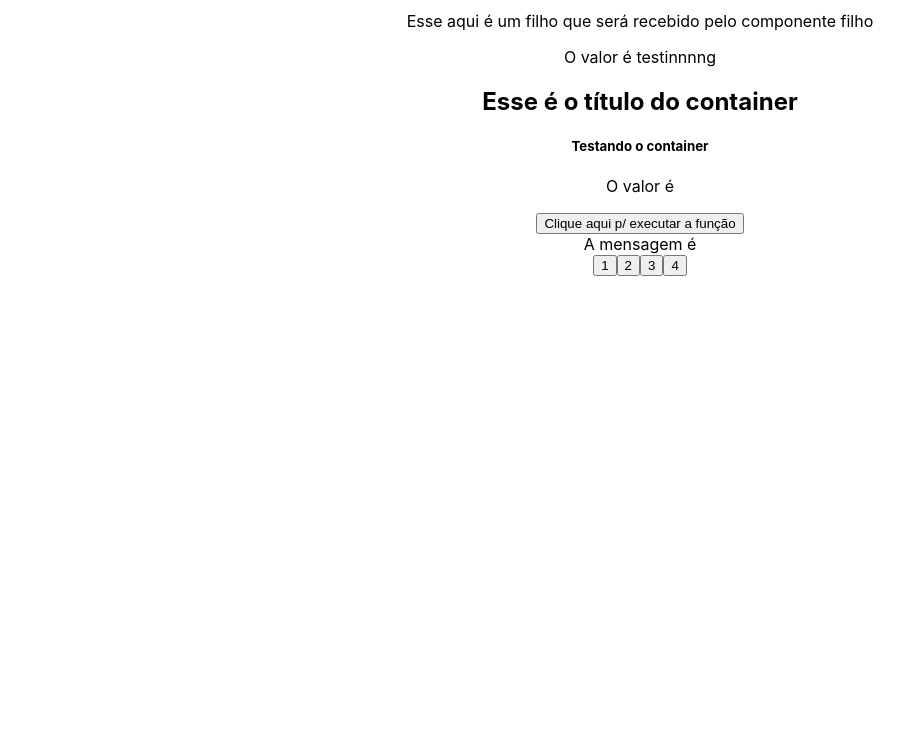
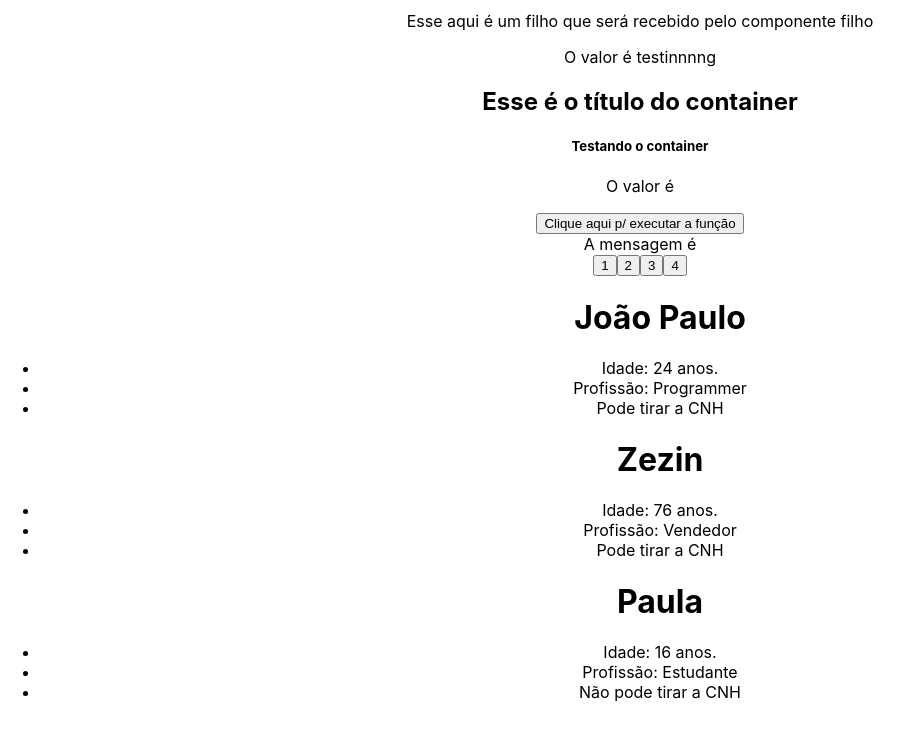
Before and after one commit to jpcchaves/Curso-ReactJS, a React (Create React App) app in the folder 3_AVANÇANDO/secao-3/: page / in a window 1280 px wide. Shown: the part 2714-3454 px from the top of the page, without its empty margins (0-913 px from the left). Built offline with nearby package versions, Linux system fonts and the light colour scheme.

Commit message:
solução do desafio

```diff
--- a/3_AVANÇANDO/secao-3/src/App.js
+++ b/3_AVANÇANDO/secao-3/src/App.js
@@ -16,6 +16,7 @@ import ExecuteFunction from "./components/ExecuteFunction";
 import { useState } from "react";
 import Message from "./components/Message";
 import ChangeMessageState from "./components/ChangeMessageState";
+import UserDetails from "./components/UserDetails";
 
 function App() {
   const cars = [
@@ -23,6 +24,12 @@ function App() {
     { id: 2, brand: "Kia", color: "Azul", newCar: false, km: 2000 },
     { id: 3, brand: "VW", color: "Amalero", newCar: false, km: 200 },
   ];
+
+  const pessoas = [
+    {id: 1, name: "João Paulo", age: 24, job: "Programmer"},
+    {id: 2, name: "Zezin", age: 76, job: "Vendedor"},
+    {id: 3, name: "Paula", age: 16, job: "Estudante"}
+  ]
 
   // Função
   function showMessage() {
@@ -86,6 +93,15 @@ function App() {
       {/* State Lift */}
       <Message msg={message} />
       <ChangeMessageState handleMessage={handleMessage}/>
+      {/* Desafio */}
+      {pessoas.map(pessoa => (
+        <UserDetails
+          key={pessoa.id}
+          name={pessoa.name}
+          age={pessoa.age}
+          job={pessoa.job}
+        />
+      ))}
     </div>
   );
 }
--- /dev/null
+++ b/3_AVANÇANDO/secao-3/src/components/UserDetails.jsx
@@ -0,0 +1,16 @@
+import React from 'react'
+
+const UserDetails = ({id, name, age, job}) => {
+  return (
+    <div>
+      <ul>
+          <h1>{name}</h1>
+          <li>Idade: {age} anos.</li>
+          <li>Profissão: {job}</li>
+          {age >= 18 ? (<li>Pode tirar a CNH</li>) : (<li>Não pode tirar a CNH</li>)}
+      </ul>
+    </div>
+  )
+}
+
+export default UserDetails
```
